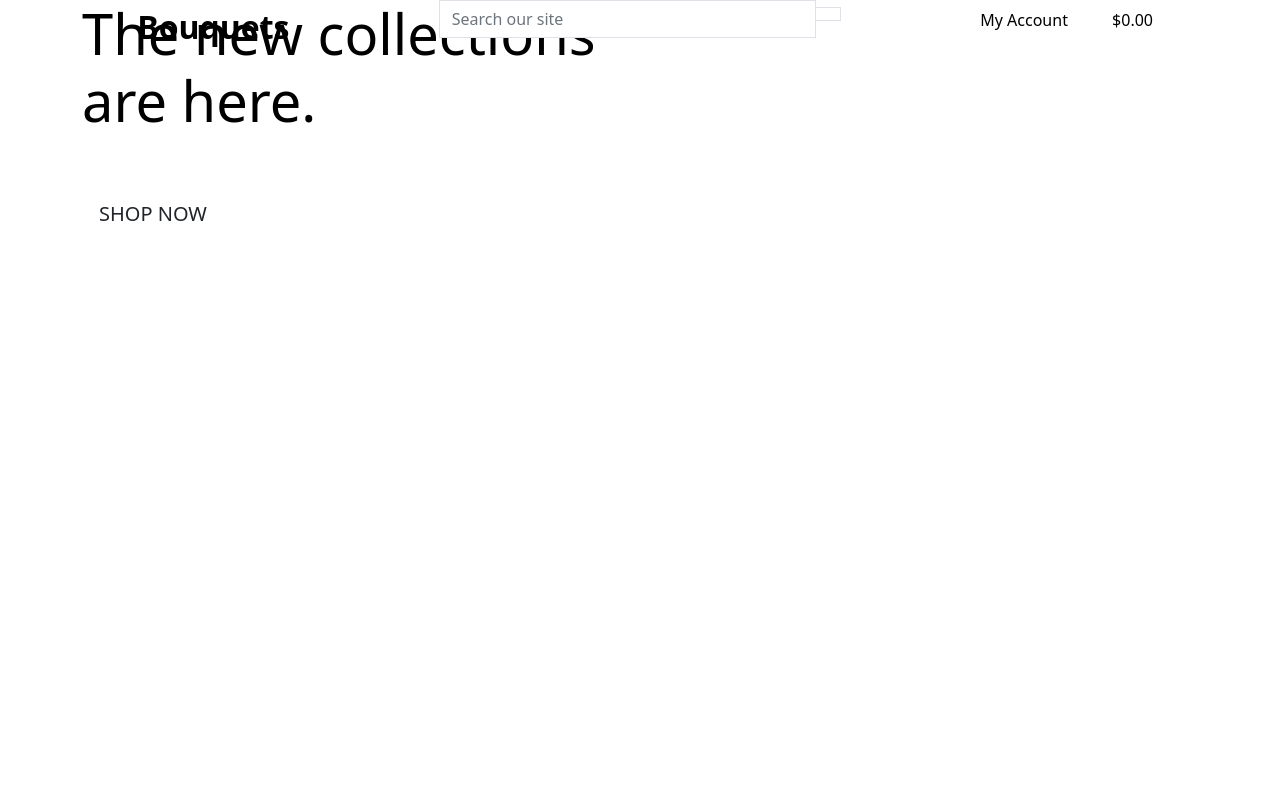
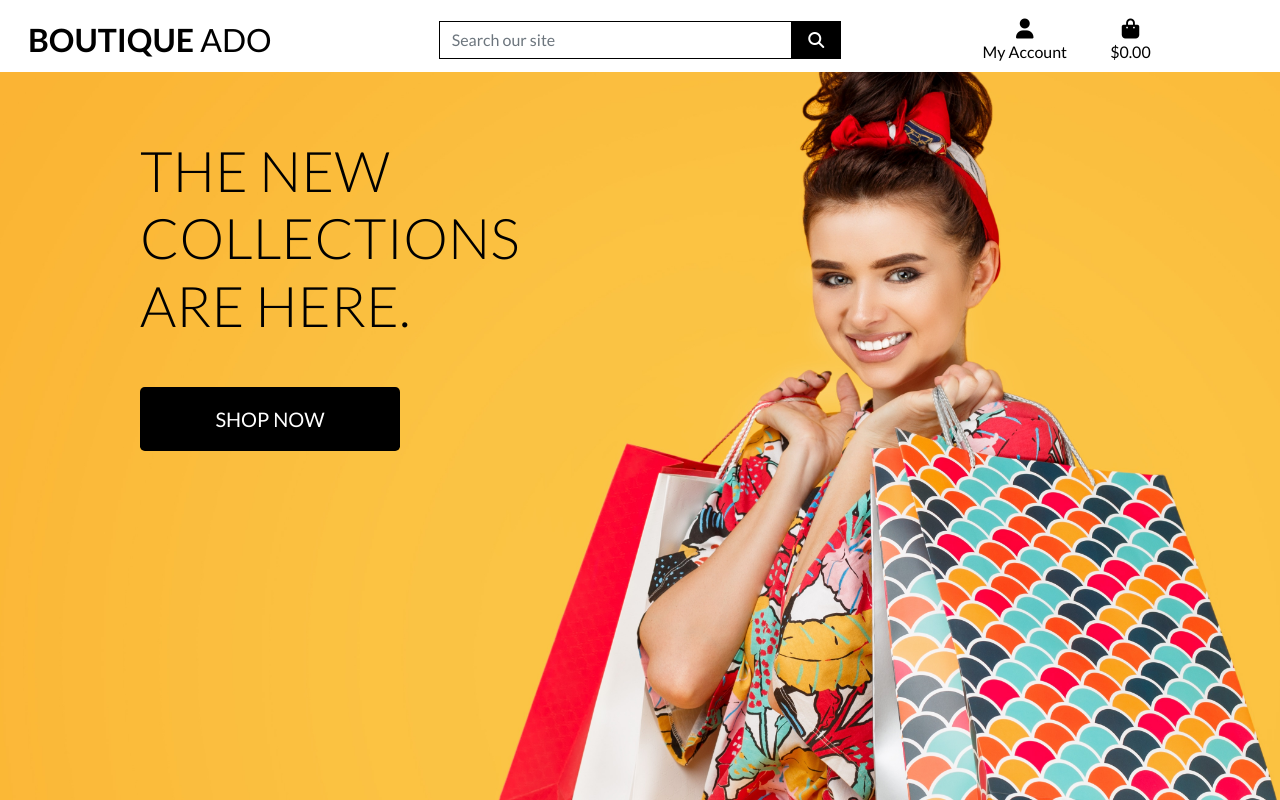
Before and after one commit to Kpokc/food_bouquets, a Django app: page / in a window 1280 px wide. Run offline with Django 3.2, Linux system fonts and the light colour scheme; some libraries are stand-ins or nearby versions.

Commit message:
Completed hompage header and css

```diff
--- a/bouquets/settings.py
+++ b/bouquets/settings.py
@@ -149,6 +149,10 @@ USE_TZ = True
 # https://docs.djangoproject.com/en/3.2/howto/static-files/
 
 STATIC_URL = '/static/'
+STATICFILES_DIRS = (os.path.join(BASE_DIR, 'static'),)
+
+MEDIA_URL = '/media/'
+MEDIA_ROOT = os.path.join(BASE_DIR, 'media')
 
 # Default primary key field type
 # https://docs.djangoproject.com/en/3.2/ref/settings/#default-auto-field
--- a/bouquets/urls.py
+++ b/bouquets/urls.py
@@ -15,9 +15,11 @@ Including another URLconf
 """
 from django.contrib import admin
 from django.urls import path, include
+from django.conf import settings
+from django.conf.urls.static import static
 
 urlpatterns = [
     path('admin/', admin.site.urls),
     path('accounts/', include('allauth.urls')),
     path('', include('home.urls')),
-]
+] + static(settings.MEDIA_URL, document_root=settings.MEDIA_ROOT)
--- /dev/null
+++ b/static/css/base.css
@@ -0,0 +1,81 @@
+html {
+    height: 100%;
+}
+
+body {
+    background: url('/media/homepage_background_cropped.jpg') no-repeat center center fixed;
+    background-size: cover;
+    height: calc(100vh - 164px);
+    color: #555;
+    font-family: 'Lato';
+}
+
+/* from Bulma */
+.icon {
+    align-items: center;
+    display: inline-flex;
+    justify-content: center;
+    height: 1.5rem;
+    width: 1.5rem;
+}
+
+.logo-font {
+    text-transform: uppercase;
+}
+
+.main-logo-link {
+    width: fit-content;
+}
+
+.shop-now-button {
+    background: black;
+    color: white;
+    min-width: 260px;
+}
+
+.btn-black {
+    background: black;
+    color: white;
+}
+
+.shop-now-button:hover,
+.shop-now-button:active,
+.shop-now-button:focus,
+.btn-black:hover,
+.btn-black:active,
+.btn-black:focus {
+    background: #222;
+    color: white;
+}
+
+.text-black {
+    color: #000 !important;
+}
+
+.border-black {
+    border: 1px solid black !important;
+}
+
+/* -------------------------------- Media Queries */
+
+/* Slightly larger container on xl screens */
+@media (min-width: 1200px) {
+  .container {
+    max-width: 80%;
+  }
+}
+
+/* fixed top navbar only on medium and up */
+@media (min-width: 992px) {
+    .fixed-top-desktop-only {
+        position: fixed;
+        top: 0;
+        right: 0;
+        left: 0;
+        z-index: 1030;
+    }
+
+    .header-container {
+        padding-top: 164px;
+    }
+}
--- a/templates/base.html
+++ b/templates/base.html
@@ -14,12 +14,17 @@
 
     {% block corecss %}
         <link href="https://cdn.jsdelivr.net/npm/bootstrap@5.1.0/dist/css/bootstrap.min.css" rel="stylesheet" integrity="sha384-KyZXEAg3QhqLMpG8r+8fhAXLRk2vvoC2f3B09zVXn8CA5QIVfZOJ3BCsw2P0p/We" crossorigin="anonymous">
+        <link rel="preconnect" href="https://fonts.googleapis.com">
+        <link rel="preconnect" href="https://fonts.gstatic.com" crossorigin>
+        <link href="https://fonts.googleapis.com/css2?family=Lato:ital,wght@0,300;0,400;0,700;1,300;1,400;1,700&display=swap" rel="stylesheet">
+        <link rel="stylesheet" href="{% static 'css/base.css' %}">
     {% endblock %}
 
     {% block extra_css %}
     {% endblock %}
 
     {% block corejs %}
+        <script src="https://kit.fontawesome.com/e9c73d7092.js" crossorigin="anonymous"></script>
         <script src="https://cdn.jsdelivr.net/npm/bootstrap@5.1.0/dist/js/bootstrap.bundle.min.js" integrity="sha384-U1DAWAznBHeqEIlVSCgzq+c9gqGAJn5c/t99JyeKa9xxaYpSvHU5awsuZVVFIhvj" crossorigin="anonymous"></script>
         <script src="https://cdn.jsdelivr.net/npm/@popperjs/core@2.9.3/dist/umd/popper.min.js" integrity="sha384-eMNCOe7tC1doHpGoWe/6oMVemdAVTMs2xqW4mwXrXsW0L84Iytr2wi5v2QjrP/xp" crossorigin="anonymous"></script>
         <script src="https://cdn.jsdelivr.net/npm/bootstrap@5.1.0/dist/js/bootstrap.min.js" integrity="sha384-cn7l7gDp0eyniUwwAZgrzD06kc/tftFf19TOAs2zVinnD/C7E91j9yyk5//jjpt/" crossorigin="anonymous"></script>
@@ -32,20 +37,18 @@
   </head>
     <body>
         <header class="container-fluid fixed-top">
-            <div class="row">
-                <div class="col-12 col-lg-4 my-aotu py-1 py-lg-0 text-center text-lg-left">
+            <div id="topnav" class="row bg-white pt-lg-2 d-none d-lg-flex">
+                <div class="col-12 col-lg-4 my-auto py-1 py-lg-0 text-center text-lg-left">
                     <a href="{% url 'home' %}" class="nav-link main-logo-link">
-                        <h2 class="logo-font text-black my-0">
-                            <strong>Bouquets</strong>
-                        </h2>
+                        <h2 class="logo-font text-black my-0"><strong>Boutique</strong> Ado</h2>
                     </a>
                 </div>
-                <div class="col-12 col-lg-4 my-aotu py-1 py-lg-0">
-                    <form method="get" action="">
+                <div class="col-12 col-lg-4 my-auto py-1 py-lg-0">
+                    <form method="GET" action="">
                         <div class="input-group w-100">
                             <input class="form-control border border-black rounded-0" type="text" name="q" placeholder="Search our site">
                             <div class="input-group-append">
-                                <button type="submit" class="form-control btn btn-black border border-black rounded-0">
+                                <button class="form-control btn btn-black border border-black rounded-0" type="submit">
                                     <span class="icon">
                                         <i class="fas fa-search"></i>
                                     </span>
@@ -54,8 +57,8 @@
                         </div>
                     </form>
                 </div>
-                <div class="col-12 col-lg-4 my-aotu py-1 py-lg-0">
-                    <ul class="list-inline list-unstiled text-center text-lg-right my-0">
+                <div class="col-12 col-lg-4 my-auto py-1 py-lg-0">
+                    <ul class="list-inline list-unstyled text-center text-lg-right my-0">
                         <li class="list-inline-item dropdown">
                             <a class="text-black nav-link" href="#" id="user-options" data-toggle="dropdown" aria-haspopup="true" aria-expanded="false">
                                 <div class="text-center">
```
Also changed, not shown: media/homepage_background_cropped.jpg (added). Lines whose indentation alone changed are shown as unchanged.
